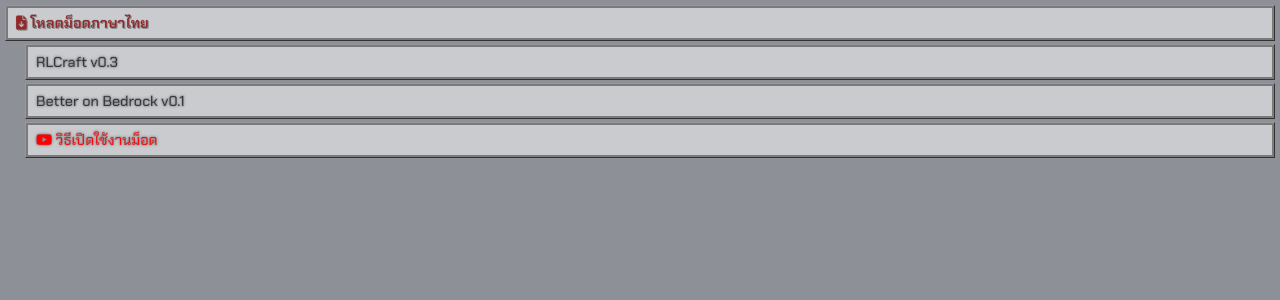
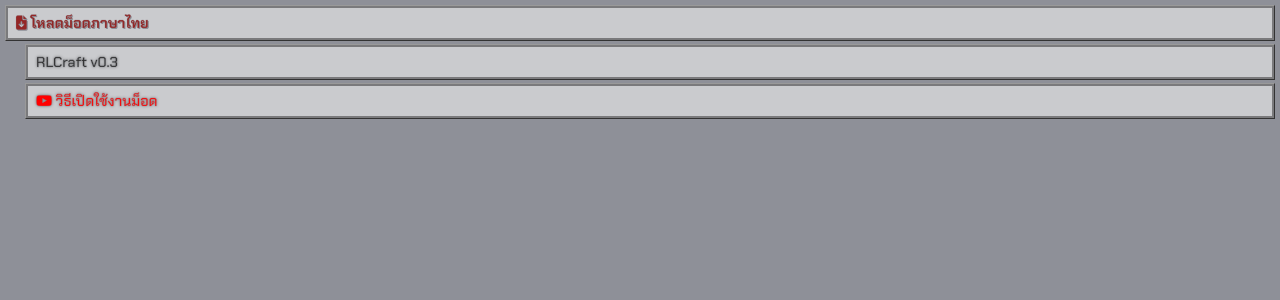
Before and after one commit to 2RDex/2rdex.github.io, a Jekyll site: the page built from thai.html, in a window 1280 px wide. Shown: the top 300 px of the page. Built offline with Jekyll 4.4.1, drawn with Linux system fonts in a browser that asks for light colours; nearby versions of some CDN libraries.

Commit message:
29.07.25

```diff
--- a/_layouts/thai.html
+++ b/_layouts/thai.html
@@ -15,9 +15,9 @@
                 <li class="menu-item">
                     <a href="{{site.url}}/download/RLCraft_THLanguage_0.3.mcpack" class="menu-link" target="_blank">RLCraft v0.3</a>
                 </li>
-                <li class="menu-item">
+                <!-- <li class="menu-item">
                     <a href="{{site.url}}/download/BoB_THLanguage_0.1.mcpack" class="menu-link" target="_blank">Better on Bedrock v0.1</a>
-                </li>
+                </li> -->
                 <li class="menu-item">
                     <a href="https://www.youtube.com/embed/HhJ7skYD1p0?si=LWDTEyfsbI77tayI" class="menu-link" style="color: #ff0000;"><i class="fa-brands fa-youtube"></i> วิธีเปิดใช้งานม็อด</a>
                 </li>
```
